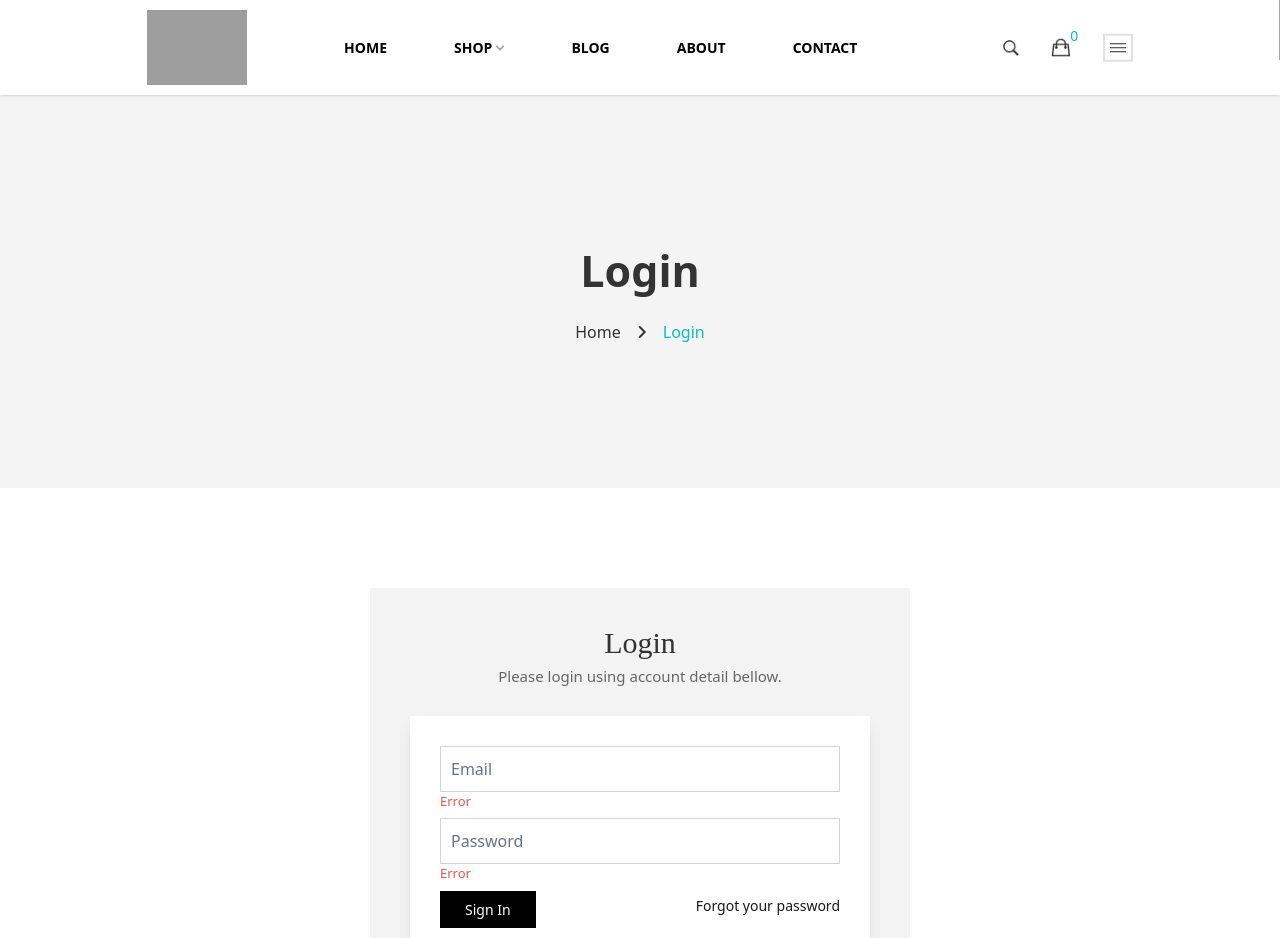
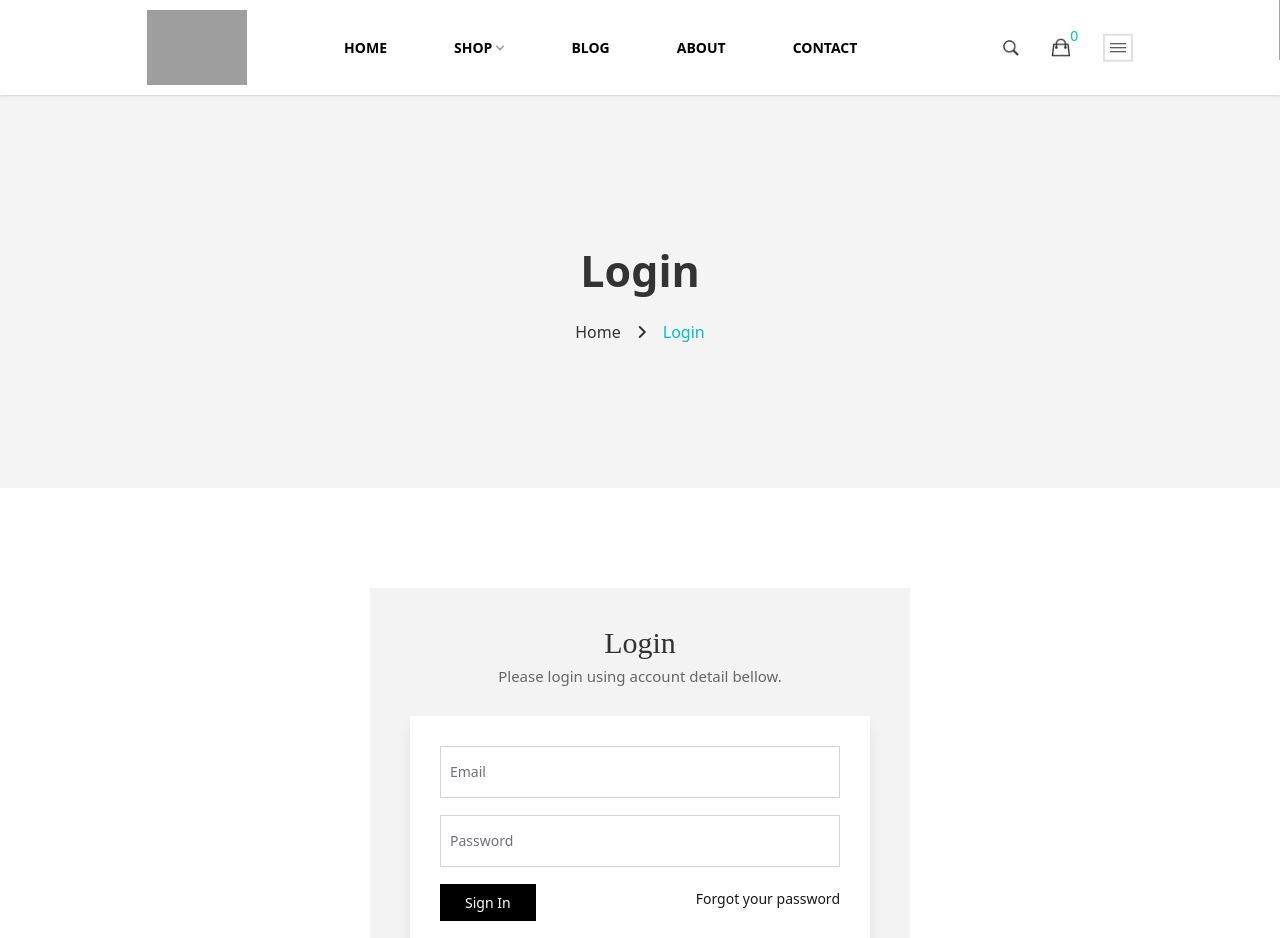
Before and after one commit to LongLH3008/Susan-BookStore, a React (Vite) app in the folder FE/: page /login in a window 1280 px wide. Shown: the top 938 px of the page. Built offline with nearby package versions, Linux system fonts and the light colour scheme; grey boxes are pictures that could not be loaded.

Commit message:
fix [FE]: update ui Login/Register Form input

```diff
--- a/FE/src/client/components/page/checkout/CheckoutProducts.tsx
+++ b/FE/src/client/components/page/checkout/CheckoutProducts.tsx
@@ -1,4 +1,3 @@
-import * as img from "@/assets/img";
 import { useEffect, useState } from "react";
 import ItemInCheckout from "./ItemInCheckout";
 
--- a/FE/src/client/components/reuse/floatingfield/CustomFloatingField.tsx
+++ b/FE/src/client/components/reuse/floatingfield/CustomFloatingField.tsx
@@ -1,21 +1,24 @@
 
 type Props = {
 	id: string;
+	type?: string;
 	label: string;
 	isValidated?: boolean;
 	message: string;
 	required?: boolean;
+	rounded?: boolean;
 };
 
-const CustomFloatingField = ({ id, label, isValidated, message , required }: Props) => {
+const CustomFloatingField = ({ id , type, label, isValidated, message, rounded , required }: Props) => {
 	return (
 		<div className="relative mb-1">
 			<input
-				type="text"
+				type={type ?? 'text'}
 				id={id}
 				className={`
-                ${isValidated ? "border-zinc-300 focus:ring-[1.3px] ring-black" : "border-red-500 ring-0"}
-                text-zinc-900 block rounded-md px-2.5 pb-2.5 pt-5 w-full text-sm outline-none  peer`}
+				${rounded && 'rounded-md'}
+                ${isValidated ? "border-zinc-300 focus:ring-[0.8px] ring-black" : "border-red-500 ring-0"}
+                text-zinc-900 block px-2.5 pb-2.5 pt-5 w-full text-sm outline-none  peer`}
 				placeholder=" "
 			/>
 			<label
--- a/FE/src/client/pages/login.tsx
+++ b/FE/src/client/pages/login.tsx
@@ -1,5 +1,6 @@
 import { Link } from "react-router-dom";
 import Breadcrumb from "../components/reuse/breadcrumb/breadcrumb";
+import CustomFloatingField from "../components/reuse/floatingfield/CustomFloatingField";
 
 type Props = {};
 
@@ -11,20 +12,23 @@ const Login = (props: Props) => {
 				<div className="w-[540px] h-full bg-[#f3f3f3] flex flex-col justify-between items-center px-[40px] py-[37px]">
 					<p className="text-[30px] leading-[36px]  text-[#333] poppins">Login</p>
 					<p className="text-[#666] text-[15px] leading-[15px]">Please login using account detail bellow.</p>
-					<form action="" className="mt-6 bg-white shadow-lg p-[30px] w-full h-[270px] flex flex-col justify-between *:text-[14px] *:text-zinc-900">
-						<div>
-              <input type="email" placeholder="Email" className=" border ring-0 border-zinc-300 w-full  p-[10px] outline-none"  />
-              <p className="text-red-500 text-[13px]">Error</p>
-            </div>
-            <div>
-              <input type="password" placeholder="Password" className=" border ring-0 border-zinc-300 w-full p-[10px] outline-none"  />
-              <p className="text-red-500 text-[13px]">Error</p>
+					<form
+						action=""
+						className="mt-6 bg-white shadow-lg p-[30px] w-full h-[270px] flex flex-col justify-between *:text-[14px] *:text-zinc-900"
+					>
+							<CustomFloatingField id="email_login" label="Email" isValidated message="Invalid Email" />
+							<CustomFloatingField id="password_login" type="password" label="Password" isValidated message="Invalid Email" />
+						<div className="flex flex-wrap justify-center min-[500px]:justify-between min-[500px]:items-start">
+							<button type="submit" className="max-[500px]:w-full bg-black text-white py-[8px] px-[25px]">
+								Sign In
+							</button>
+							<Link to="/" className=" pt-1">
+								Forgot your password
+							</Link>
 						</div>
-            <div className="flex flex-wrap justify-center min-[500px]:justify-between min-[500px]:items-start">
-              <button type="submit" className="max-[500px]:w-full bg-black text-white py-[8px] px-[25px]">Sign In</button>
-              <Link to="/" className=" pt-1">Forgot your password</Link>
-            </div>
-            <Link to='/register' className="max-[500px]:text-center">Create account</Link>
+						<Link to="/register" className="max-[500px]:text-center">
+							Create account
+						</Link>
 					</form>
 				</div>
 			</div>
--- a/FE/src/client/pages/register.tsx
+++ b/FE/src/client/pages/register.tsx
@@ -1,5 +1,6 @@
 import { Link } from "react-router-dom";
 import Breadcrumb from "../components/reuse/breadcrumb/breadcrumb";
+import CustomFloatingField from "../components/reuse/floatingfield/CustomFloatingField";
 
 type Props = {};
 
@@ -7,48 +8,21 @@ const Register = (props: Props) => {
 	return (
 		<>
 			<Breadcrumb current="Register" from="Home" />
-			<div className="xl:px-[11.5%] 2xl:px-[17.5%] h-[696px] flex justify-center *:h-full py-[100px]">
-				<div className="w-[540px] h-full bg-[#f3f3f3] flex flex-col justify-start gap-2 items-center px-[40px] py-[37px]">
+			<div className="xl:px-[11.5%] 2xl:px-[17.5%] h-fit flex justify-center *:h-full py-[100px]">
+				<div className="w-[540px] h-fit bg-[#f3f3f3] flex flex-col justify-start gap-2 items-center px-[40px] py-[37px]">
 					<p className="text-[30px] leading-[36px] font-medium text-[#333] poppins">Create Account</p>
 					<p className="text-[#666] text-[15px] leading-[15px]">
 						Please Register using account detail bellow.
 					</p>
 					<form
 						action=""
-						className="w-full flex flex-col justify-between mt-5 h-full *:text-[14px] *:text-zinc-900"
+						className="w-full flex flex-col gap-3 justify-between mt-5 h-full *:text-[14px] *:text-zinc-900"
 					>
-						<div>
-							<input
-								type="text"
-								placeholder="First Name"
-								className="border-0 ring-0 w-full px-[10px] py-[8px] outline-none"
-							/>
-							<p className="text-red-500 text-[13px]">Error</p>
-						</div>
-						<div>
-							<input
-								type="text"
-								placeholder="Last Name"
-								className="border-0 ring-0 w-full px-[10px] py-[8px] outline-none"
-							/>
-							<p className="text-red-500 text-[13px]">Error</p>
-						</div>
-						<div>
-							<input
-								type="email"
-								placeholder="Email"
-								className="border-0 ring-0 w-full px-[10px] py-[8px] outline-none"
-							/>
-							<p className="text-red-500 text-[13px]">Error</p>
-						</div>
-						<div>
-							<input
-								type="password"
-								placeholder="Password"
-								className="border-0 ring-0 w-full px-[10px] py-[8px] outline-none"
-							/>
-							<p className="text-red-500 text-[13px]">Error</p>
-						</div>
+							<CustomFloatingField id="firstname_register" label="First Name" isValidated message="Invalid Character" />
+							<CustomFloatingField id="lastname_register" label="Last Name" isValidated message="Invalid Character" />
+							<CustomFloatingField id="email_register" label="Email Name" isValidated message="Invalid Email" />
+							<CustomFloatingField id="password_register" type="password" label="Password" isValidated message="Password must have ..." />
+							<CustomFloatingField id="confirmpassword_register" type="password" label="Confirm Password" isValidated message="Password not match" />
 						<div className="my-3">
 							<button type="submit" className="max-[500px]:w-full bg-black text-white py-[8px] px-[25px]">
 								Register
```
